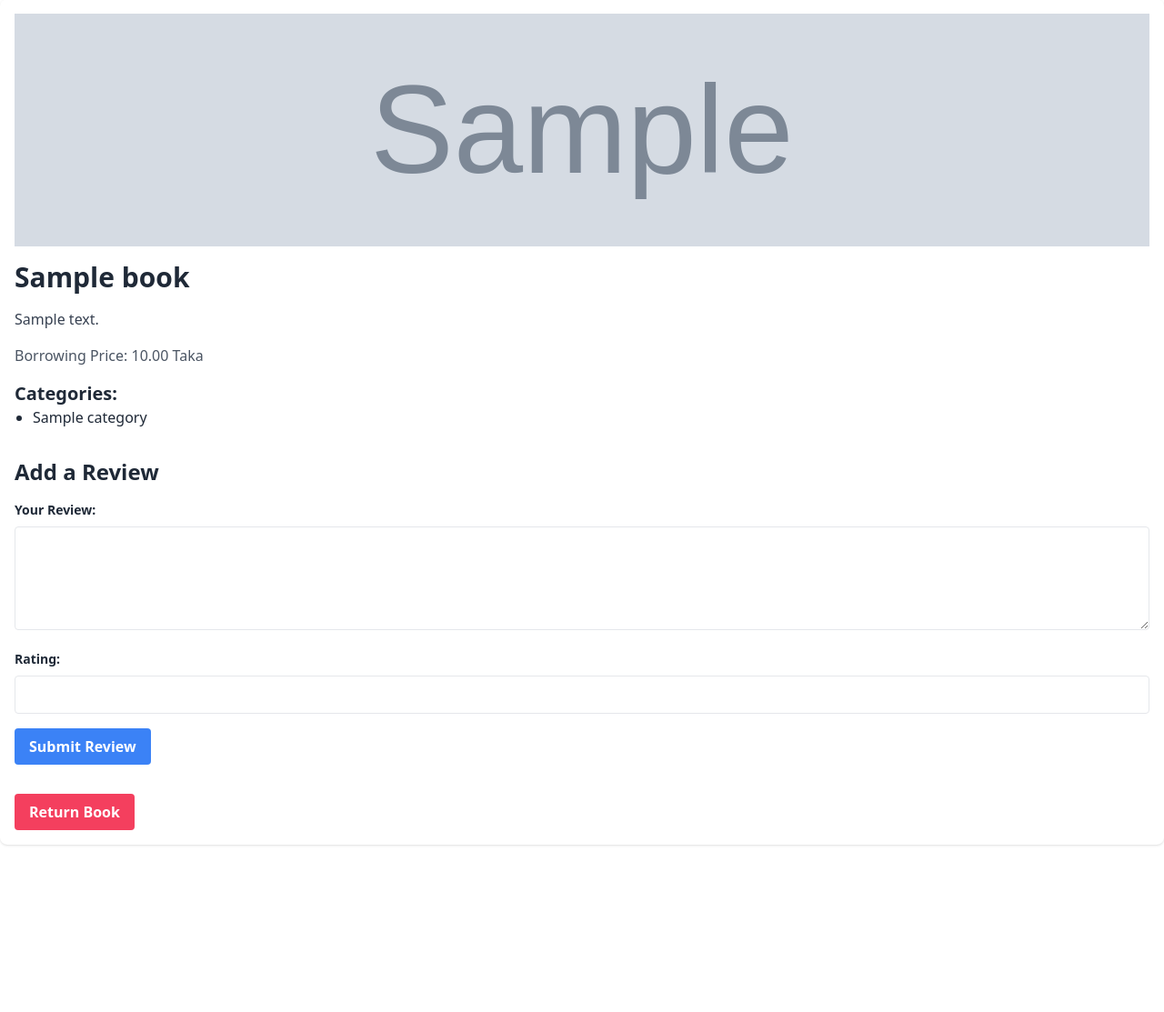
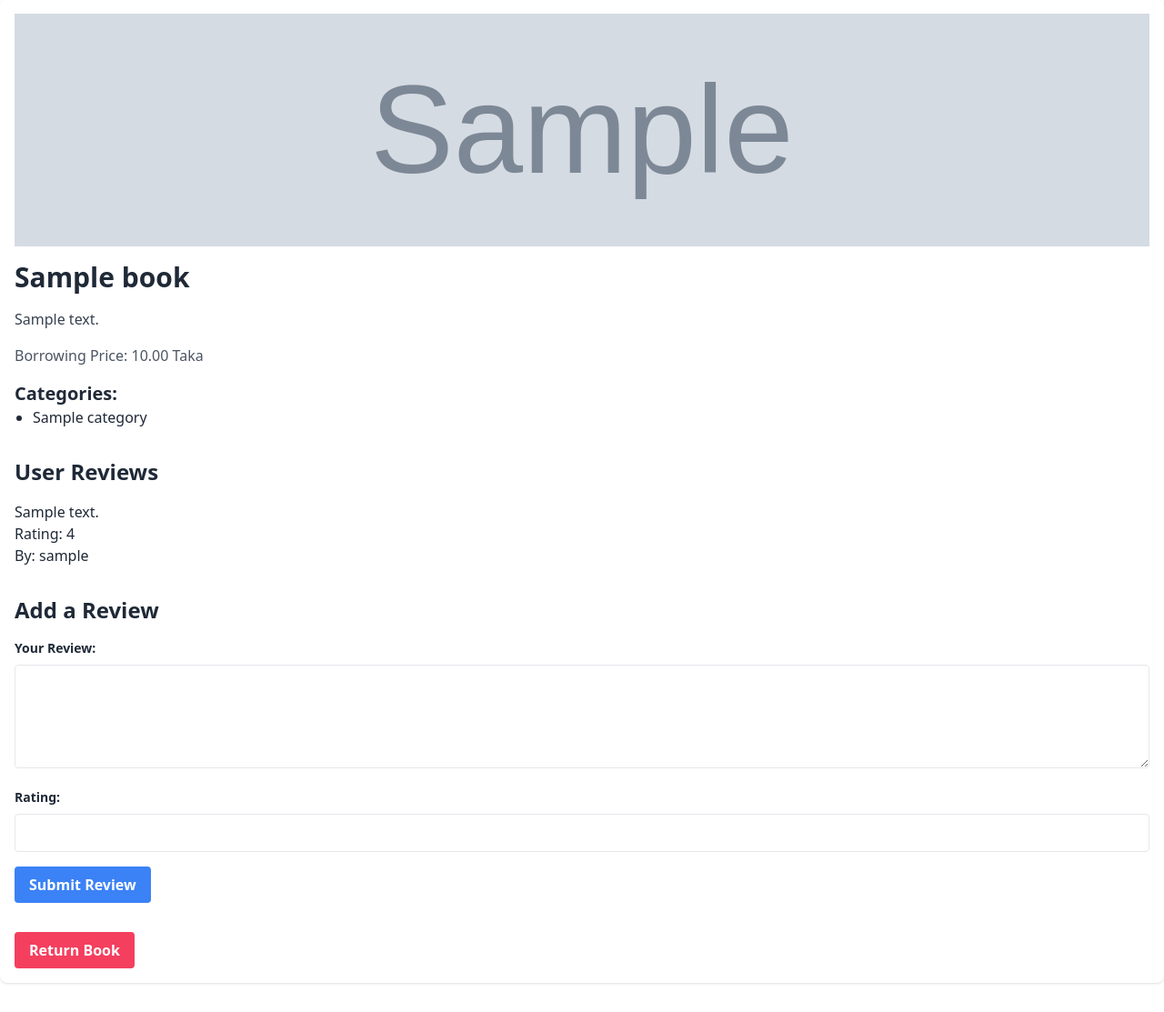
Before and after one commit to samiulalimsaad/phitron-library-management, a Django app: page /books/1/ in a window 1280 px wide. Shown: the part 93-1206 px from the top of the page at 91% size. Before the commit the page ends 1023 px from the top, so only its background shows below. Run offline with Django 5.2, Linux system fonts and the light colour scheme; a user stored in the database is signed in; tables that the repository leaves empty hold one stand-in row (values such as "Sample post"); grey boxes marked "Sample" are stand-in pictures; parts of the project's set-up code (start-up, migrations or seed data) failed here and were passed over; some libraries are stand-ins or nearby versions.

Commit message:
user reviews added

```diff
--- a/book/templates/book_detail.html
+++ b/book/templates/book_detail.html
@@ -17,6 +17,23 @@
             <li>{{ category.name }}</li>
             {% endfor %}
         </ul>
+
+        <div>
+            <h2 class="text-2xl font-bold mb-4 mt-8">User Reviews</h2>
+            {% if book.review_set.all %}
+            <ul>
+                {% for review in book.review_set.all %}
+                <li>
+                    <p>{{ review.text }}</p>
+                    <p>Rating: {{ review.rating }}</p>
+                    <p>By: {{ review.user }}</p>
+                </li>
+                {% endfor %}
+            </ul>
+            {% else %}
+            <p>No reviews yet.</p>
+            {% endif %}
+        </div>
 
         {% if can_add_review %}
         <div class="mt-8">
@@ -60,8 +77,8 @@
         {% endif %}
 
         <div class="flex items-center justify-between mt-8">
+            {% if not can_add_review %}
             <!-- Borrow Book Form -->
-            {%if not can_add_review%}
             <form action="{% url 'borrow_book' pk=book.id %}" method="post">
                 {% csrf_token %}
                 <input type="hidden" name="book" value="{{ book.id }}" />
@@ -72,7 +89,8 @@
                     Borrow Book
                 </button>
             </form>
-            {%endif%} {%if can_add_review%}
+            {% else %}
+            <!-- Return Book Form -->
             <form action="{% url 'return_book' pk=book.id %}" method="post">
                 {% csrf_token %}
                 <input type="hidden" name="book" value="{{ book.id }}" />
@@ -83,7 +101,7 @@
                     Return Book
                 </button>
             </form>
-            {%endif%}
+            {% endif %}
         </div>
     </div>
 </div>
```
